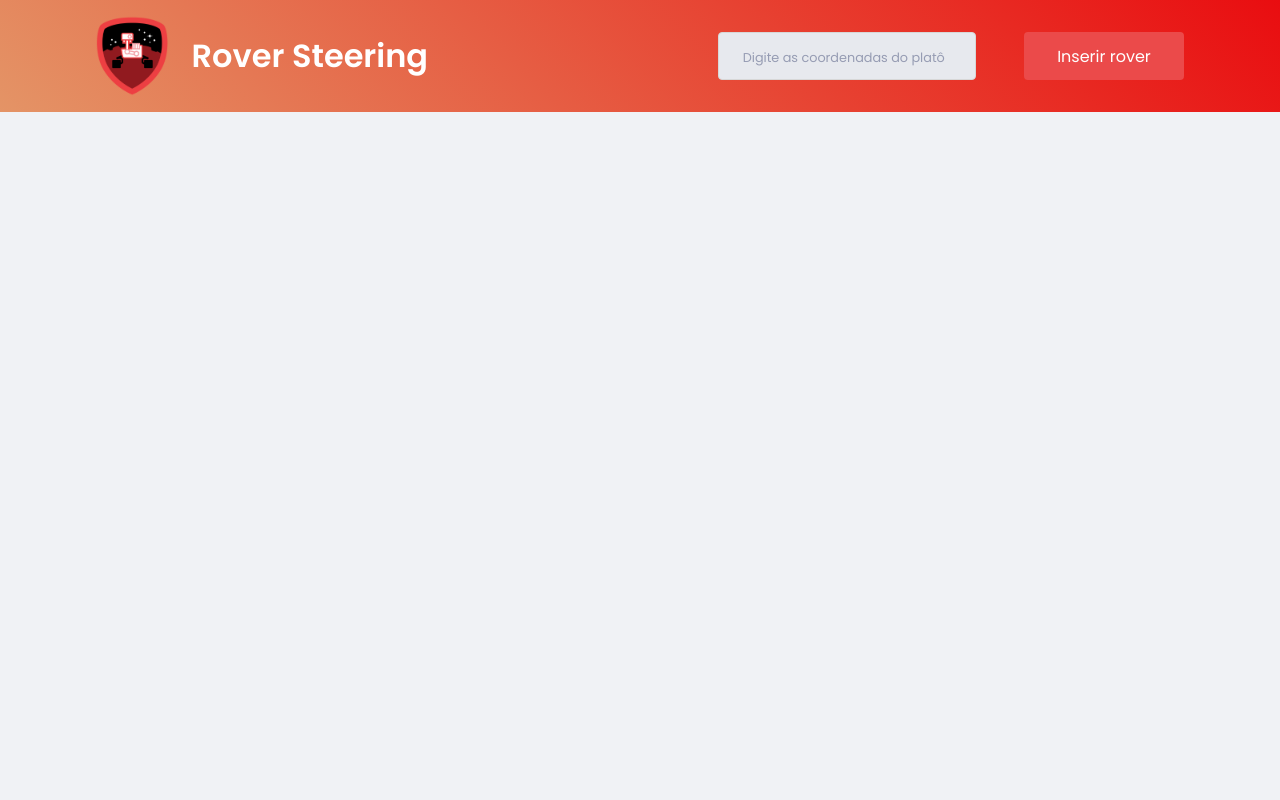
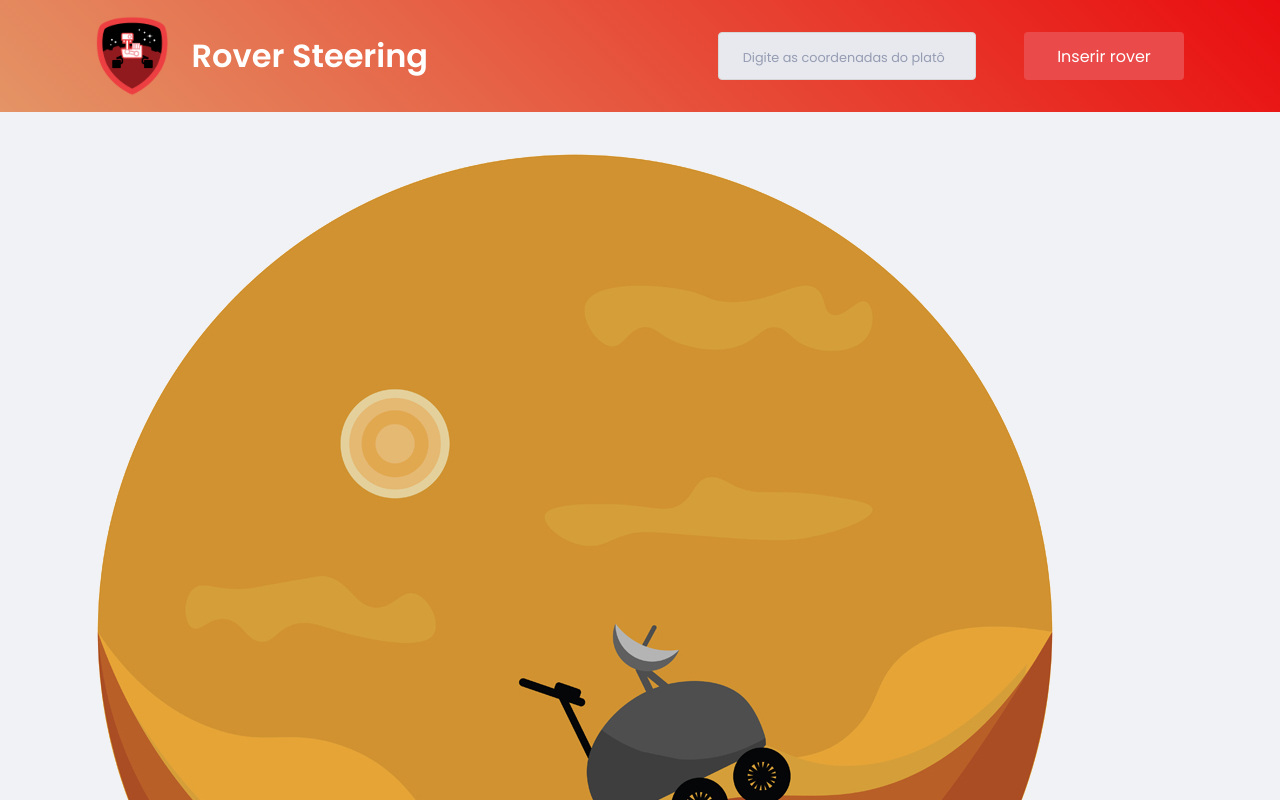
Before and after one commit to dvargas42/mars_exploration, a React (Create React App) app: page / in a window 1280 px wide. Shown: the top 800 px of the page. Built offline with nearby package versions, Linux system fonts and the light colour scheme.

Commit message:
feat: include dashboard shield

```diff
--- a/src/components/Dashboard/index.tsx
+++ b/src/components/Dashboard/index.tsx
@@ -1,13 +1,15 @@
 import { useMovements } from '../../hooks/useMovements'
 
-import roverImg from '../../assets/profile.jpg'
+import roverImg from '../../assets/profile.png'
 import '../../styles/dashboard.scss'
 
 export function Dashboard() {
   const { roversData } = useMovements()
+
   return (
     <main className="dashContainer">
       <div className="dashContent">
+        { (roversData.length !== 0) ? (
           <ul className="cardContainer">
             {roversData.map(item => (
               <li className="cardContent"
@@ -36,10 +38,12 @@ export function Dashboard() {
                     {`${item.xFinalPosition} ${item.yFinalPosition} ${item.finalDirection}`}
                   </li>
                 </ul>
-
               </li>
             ))}
           </ul>
+        ):(
+          <img className="heroImg" src={roverImg} alt="hero"></img>
+        )}
     </div>
     </main>
   )
```
Lines whose indentation alone changed are shown as unchanged.
